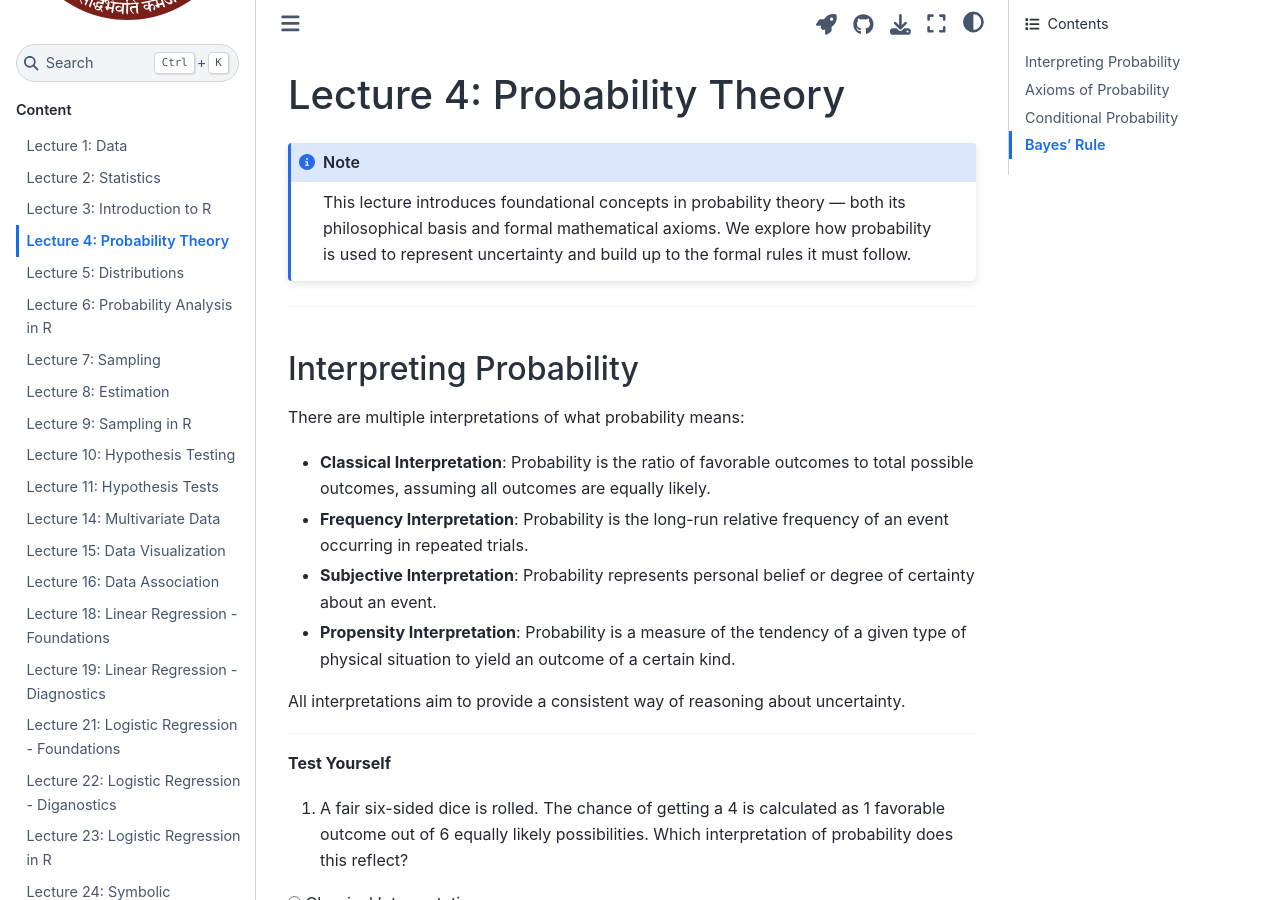
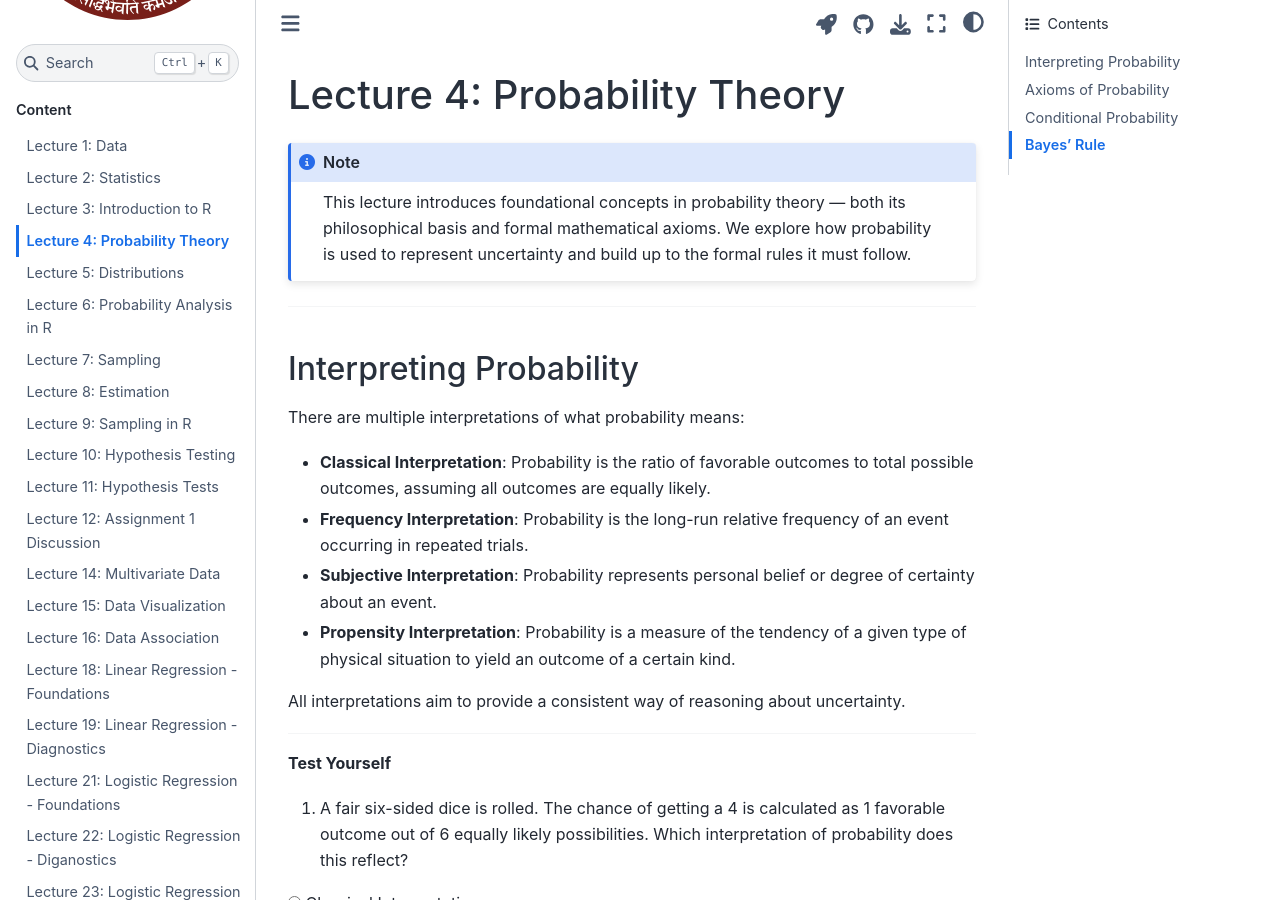
Before and after one commit to anmpahwa/CE5540, a Jupyter Book: the page built from book/content/lecture_04.ipynb, in a window 1280 px wide and 900 px high. Built offline with Jupyter Book 1.0.4 settings and Sphinx 7.4.7 and the Sphinx Book theme 1.1.4, drawn with Linux system fonts in a browser that asks for light colours; pages that are not in the unit, such as notebooks, are missing from menus; comment, search, counter and statistics services are not loaded; some of the changed lines change nothing that is shown.

Commit message:
update toc.yml

```diff
--- a/book/_toc.yml
+++ b/book/_toc.yml
@@ -15,7 +15,7 @@ parts:
     - file: content/lecture_09.ipynb
     - file: content/lecture_10.ipynb
     - file: content/lecture_11.ipynb
-#    - file: content/lecture_12.ipynb
+    - file: content/lecture_12.ipynb
 #    - file: content/lecture_13.ipynb
     - file: content/lecture_14.ipynb
     - file: content/lecture_15.ipynb
```
